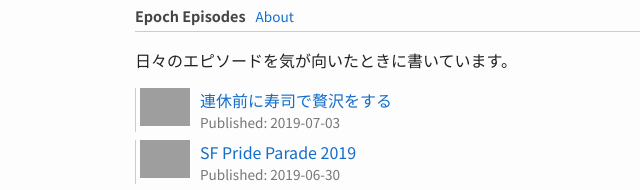
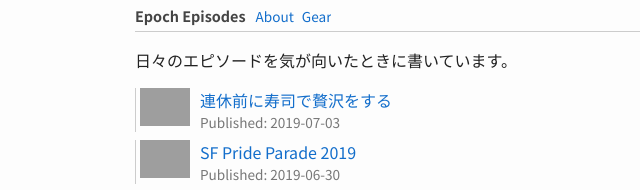
Before and after one commit to toru/ep.torumk.com, a Jekyll site: the page built from _pages/index.html, in a window 1280 px wide and 900 px high. Shown: the top 190 px of the window, without its empty margins (145-785 px from the left). Built offline with Jekyll 4.4.1, drawn with Linux system fonts in a browser that asks for light colours; grey boxes are pictures that could not be loaded.

Commit message:
layouts: add a link to /gear on the navbar

```diff
--- a/_layouts/default.html
+++ b/_layouts/default.html
@@ -37,6 +37,7 @@
       <h1 class="site-title"><a href="/">Epoch Episodes</a></h1>
       <ul>
         <li><a href="/about">About</a></li>
+        <li><a href="/gear">Gear</a></li>
       </ul>
     </div>
     {% if page.is_post %}
```
